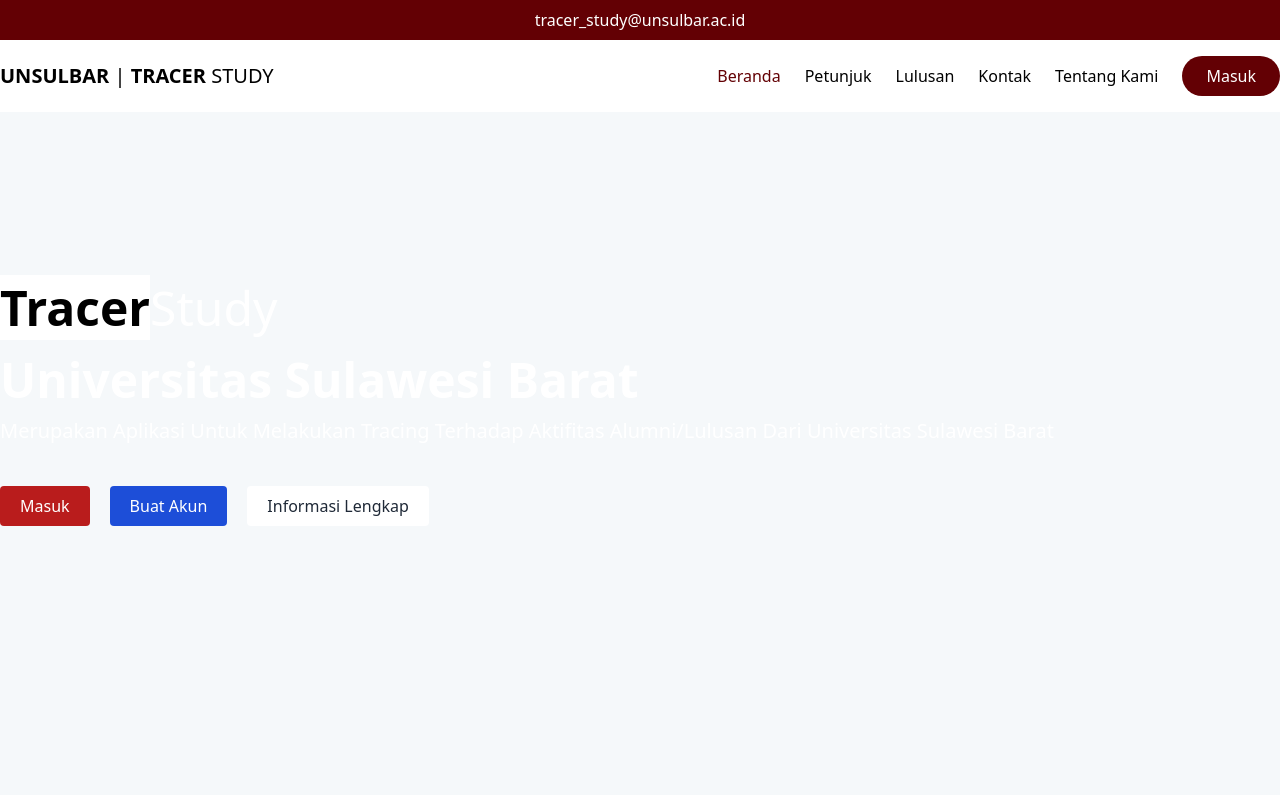
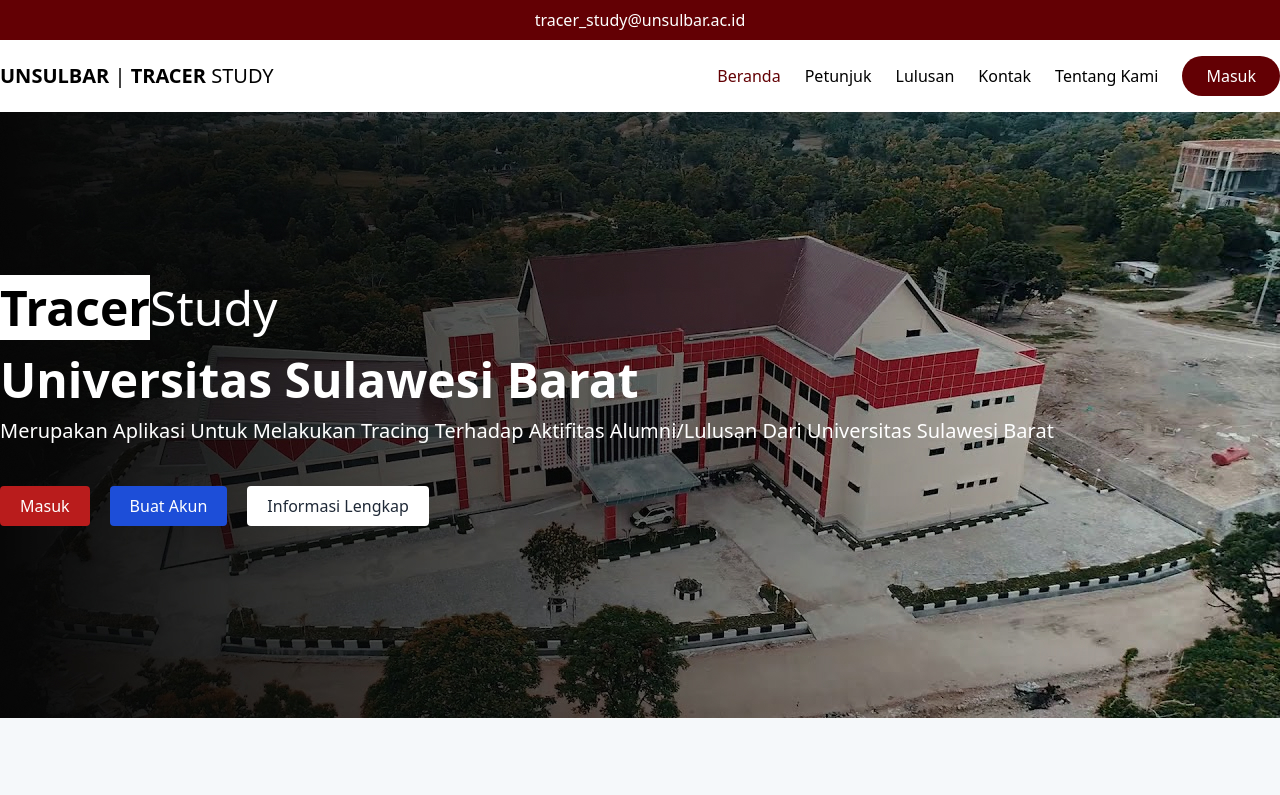
Before and after one commit to ullahkun/tracer, a website: page public/index.html in a window 1280 px wide. Shown: the top 795 px of the page. Drawn offline with Linux system fonts and the light colour scheme; the site is published under a folder, as on GitHub Pages, so addresses that start at the root find nothing; files whose address does not match are found by name.

Commit message:
first commit

```diff
--- a/public/index.html
+++ b/public/index.html
@@ -46,7 +46,7 @@
     </nav>
 
     <!-- HERO SECTION -->
-    <div class="bg-[url('/public/img/bg.jpg')] bg-no-repeat bg-cover">
+    <div class="bg-[url('tracer/public/img/bg.jpg')] bg-no-repeat bg-cover">
         <div class="container mt-20 mx-auto space-y-0 px-6 py-32 sm:py-32 md:py-48 md:px-0 justify-center items-center">
             <div class="flex flex-col md:text-left text-center">
                 <h2 class="text-5xl font-thin text-white"><span
```
Also changed, not shown: public/css/style.css.
